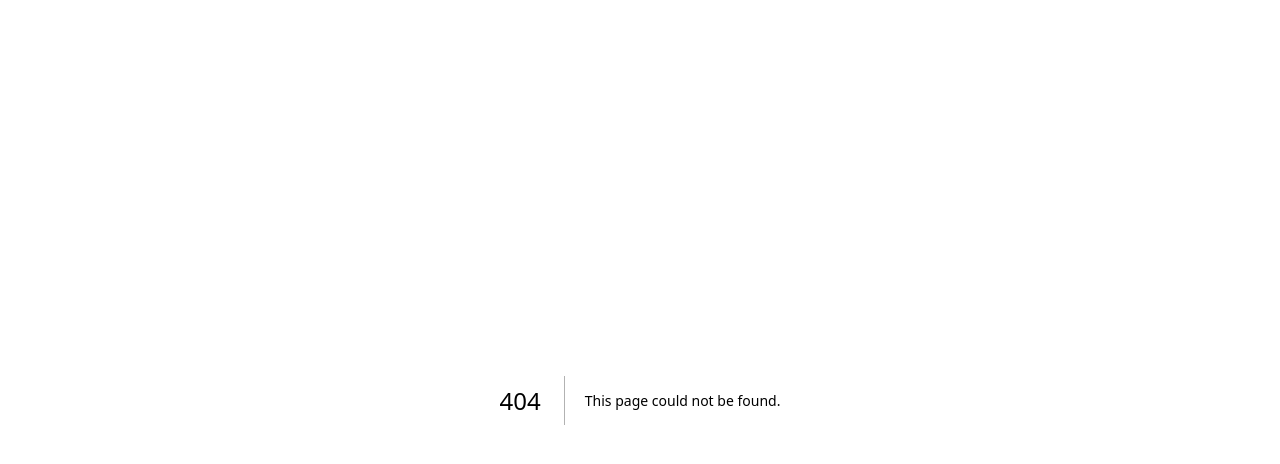
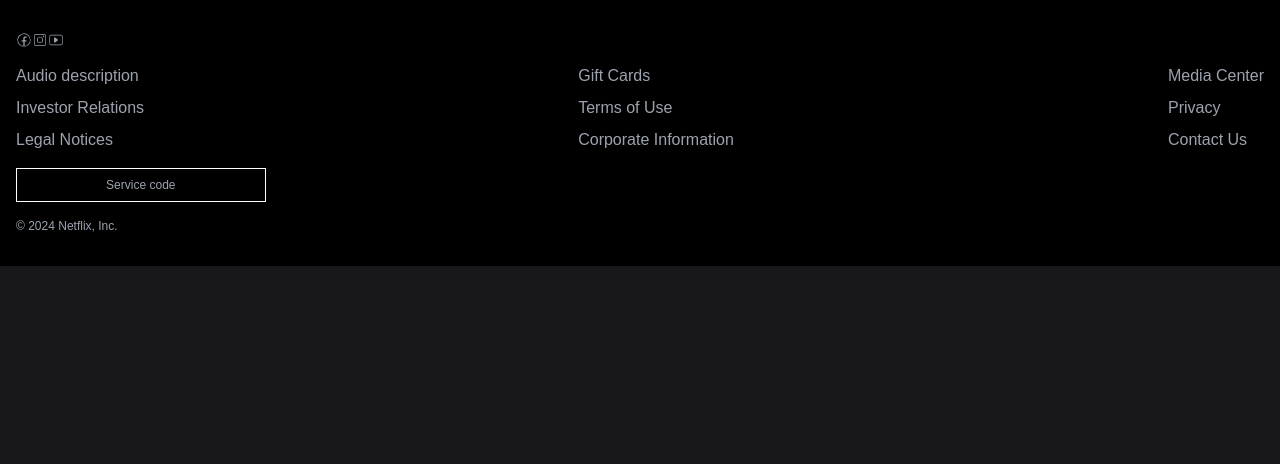
Before and after one commit to kassahun94/netflix-deploy, a Next.js app: page /components/Footer in a window 1280 px wide. Before the commit this address had no page. Shown: the top 464 px of the page. Built offline with nearby package versions, Linux system fonts and the light colour scheme.

Commit message:
create new useris fixed

```diff
--- a/pages/components/Banner.tsx
+++ b/pages/components/Banner.tsx
@@ -17,42 +17,52 @@
 		(async () => {
 			try {
 				const request = await axios.get(requests.fetchNetflixOriginals);
-				console.log(request);
-				setMovie(
-					request.data.results[
-						Math.floor(Math.random() * request.data.results.length)
-					]
+				console.log("Netflix originals request:", request);
+				const randomIndex = Math.floor(
+					Math.random() * request.data.results.length
 				);
+				console.log("Random index:", randomIndex);
+				setMovie(request.data.results[randomIndex]);
 			} catch (error) {
 				console.error("Error fetching Netflix originals:", error);
 			}
 		})();
 	}, []);
 
+	function truncate(str: string | undefined, n: number) {
+		console.log("Truncate input:", str, n);
+		return str?.length !== undefined && str.length > n
+			? str.substring(0, n - 1) + "..."
+			: str || "";
+	}
 
-function truncate(str: string | undefined, n: number) {
-	return str?.length !== undefined && str.length > n ? str.substring(0, n - 1) + "..." : str || "";
-}
+	console.log("Movie:", movie);
 
 	return (
 		<div
-			className="banner"
+			className="banner relative mt-10vh sm:mt-12vh md:mt-16vh lg:mt-20vh xl:mt-24vh h-80vh sm:h-85vh md:h-90vh lg:h-95vh xl:h-100vh mb-16 sm:mb-20 md:mb-24 lg:mb-28 xl:mb-32 text-white"
 			style={{
+				backgroundImage: `url("https://image.tmdb.org/t/p/original${movie?.backdrop_path}")`,
 				backgroundSize: "cover",
-				backgroundImage: `url("https://image.tmdb.org/t/p/original${movie?.backdrop_path}")`,
 			}}
 		>
-			<div className="banner__contents">
-				<h1 className="banner__title">
+			<div className="banner_content ml-4 sm:ml-8 md:ml-12 lg:ml-16 xl:ml-20 pt-40 sm:pt-52 md:pt-64 lg:pt-72 xl:pt-80">
+				<h1 className="banner_title text-2xl sm:text-3xl md:text-4xl lg:text-5xl xl:text-6xl font-bold pb-1">
 					{movie?.title || movie?.name || movie?.original_name}
 				</h1>
-				<div className="banner__buttons">
-					<button className="banner__button">Play</button>
-					<button className="banner__button">My List</button>
+				<div className="banner_description max-w-xs sm:max-w-md md:max-w-lg lg:max-w-xl xl:max-w-2xl pb-2 text-sm sm:text-base md:text-lg leading-normal">
+					{truncate(movie?.overview, 150)}
 				</div>
-				<h1 className="banner__description">{truncate(movie?.overview, 150)}</h1>
+				<div className="banner_button flex items-center mt-4">
+					<button className="play flex items-center justify-center text-white bg-opacity-50 bg-gray-700 hover:bg-black transition duration-200 text-base sm:text-lg md:text-xl font-bold rounded-md px-4 py-2 mr-4">
+						Play
+					</button>
+					<button className="banner_button text-base sm:text-lg md:text-xl font-bold rounded-md px-4 py-2">
+						My List
+					</button>
+				</div>
 			</div>
-			<div className="banner--fadeBottom" />
+			<div className="banner_fadeBottom absolute bottom-0 left-0 w-full h-32 sm:h-36 md:h-40 lg:h-44 xl:h-48 bg-gradient-to-t from-transparent via-rgba(37, 37, 37, 0.91) to-black" />
 		</div>
 	);
 };
--- /dev/null
+++ b/pages/components/Footer.tsx
@@ -0,0 +1,47 @@
+import React from 'react';
+import { CiFacebook, CiInstagram, CiYoutube } from 'react-icons/ci';
+
+const Footer = () => {
+  return (
+		<div className="bg-black text-gray-400 flex justify-center py-8  max-w-980 ">
+			<div className="w-full max-w-7xl mx-auto px-4">
+				<div className="flex justify-items-space-around">
+					<CiFacebook />
+					<CiInstagram />
+					<CiYoutube />
+				</div>
+				<div className="flex justify-between mt-4">
+					<div>
+						<ul className="flex flex-col space-y-2">
+							<li className="cursor-pointer">Audio description</li>
+							<li className="cursor-pointer">Investor Relations</li>
+							<li className="cursor-pointer">Legal Notices</li>
+						</ul>
+					</div>
+					<div>
+						<ul className="flex flex-col space-y-2">
+							<li className="cursor-pointer">Gift Cards</li>
+							<li className="cursor-pointer">Terms of Use</li>
+							<li className="cursor-pointer">Corporate Information</li>
+						</ul>
+					</div>
+					<div>
+						<ul className="flex flex-col space-y-2">
+							<li className="cursor-pointer">Media Center</li>
+							<li className="cursor-pointer">Privacy</li>
+							<li className="cursor-pointer">Contact Us</li>
+						</ul>
+					</div>
+				</div>
+				<div className="flex items-center justify-center border border-white w-1/5 mt-4 cursor-pointer py-2">
+					<p className="text-xs">Service code</p>
+				</div>
+				<div className="text-xs mt-4">
+					&copy; {new Date().getFullYear()} Netflix, Inc.
+				</div>
+			</div>
+		</div>
+	);
+}
+
+export default Footer;
--- a/pages/components/Row.tsx
+++ b/pages/components/Row.tsx
@@ -66,7 +66,7 @@
 
 	return (
 		<div className="ml-5 text-white">
-			<h1>{title}</h1>
+			<h1 className="text-xl my-2 mx-0 font-bold isolate">{title}</h1>
 			<div
 				className="flex overflow-x-scroll p-5"
 				style={{ WebkitOverflowScrolling: "touch", scrollbarWidth: "none" }}
--- a/pages/components/Rowlist.tsx
+++ b/pages/components/Rowlist.tsx
@@ -5,6 +5,7 @@
 const Rowlist = () => {
 	return (
 		<div className="overflow-y-auto p-5 no-scrollbar">
+			<div className=" sm:grid-cols-2 lg:grid-cols-4 gap-4">
 				<Row
 					title="Netflix Originals"
 					fetchUrl={requests.fetchNetflixOriginals}
@@ -13,14 +14,15 @@
 				<Row
 					title="Trending Now"
 					fetchUrl={requests.fetchTrending}
-				isLargeRow={false} />
+					isLargeRow={false}
+				/>
 				<Row
 					title="Top Rated"
 					fetchUrl={requests.fetchTopRated}
 					isLargeRow={false}
 				/>
 				<Row
-				title="Action Movie"
+					title="Action Movies"
 					fetchUrl={requests.fetchActionMovies}
 					isLargeRow={false}
 				/>
@@ -35,10 +37,11 @@
 					isLargeRow={false}
 				/>
 				<Row
-				title="Romance"
+					title="Romance Movies"
 					fetchUrl={requests.fetchRomanceMovies}
-				isLargeRow={true}
+					isLargeRow={false}
 				/>
+			</div>
 		</div>
 	);
 };
--- a/pages/index.tsx
+++ b/pages/index.tsx
@@ -6,6 +6,7 @@
 import MovieList from "./components/MovieList";
 import useMovieList from "@/hooks/useMovieList";
 import Rowlist from "./components/Rowlist";
+import Footer from "./components/Footer";
 
 
 export async function getServerSideProps(context: NextPageContext) {
@@ -30,6 +31,7 @@
 			<Navbar />
 			<BillBoard />
 			<Rowlist />
+			<Footer />
 		</>
 	);
 }
--- a/styles/globals.css
+++ b/styles/globals.css
@@ -2,13 +2,17 @@
 @tailwind components;
 @tailwind utilities;
 
-body{
+@import url('https://fonts.googleapis.com/css2?family=Inter:wght@100;200;300;400;500;700;800;900&family=Lexend:wght@100;200;300;400;500;600;700;800;900&display=swap');
+
+body {
   @apply bg-zinc-900 h-full overflow-auto;
+  font-family: 'Lexend', sans-serif;
 }
 
-#__next{
-  @apply h-full
+#__next {
+  @apply h-full;
 }
-html{
-  @apply h-full
+
+html {
+  @apply h-full;
 }
```
Also changed, not shown: pages/components/style.css (+51 -1 lines). Lines whose indentation alone changed are shown as unchanged.
